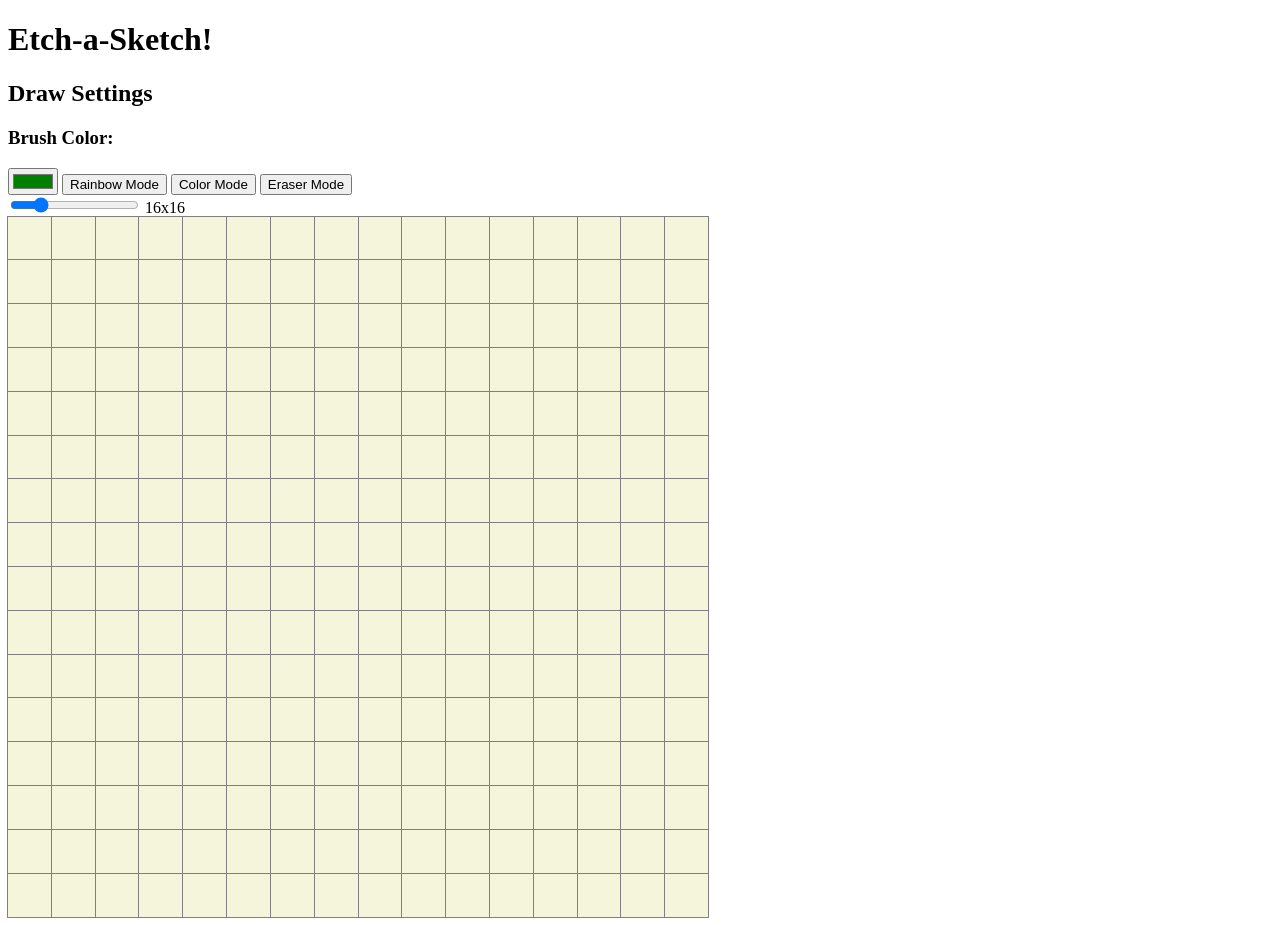
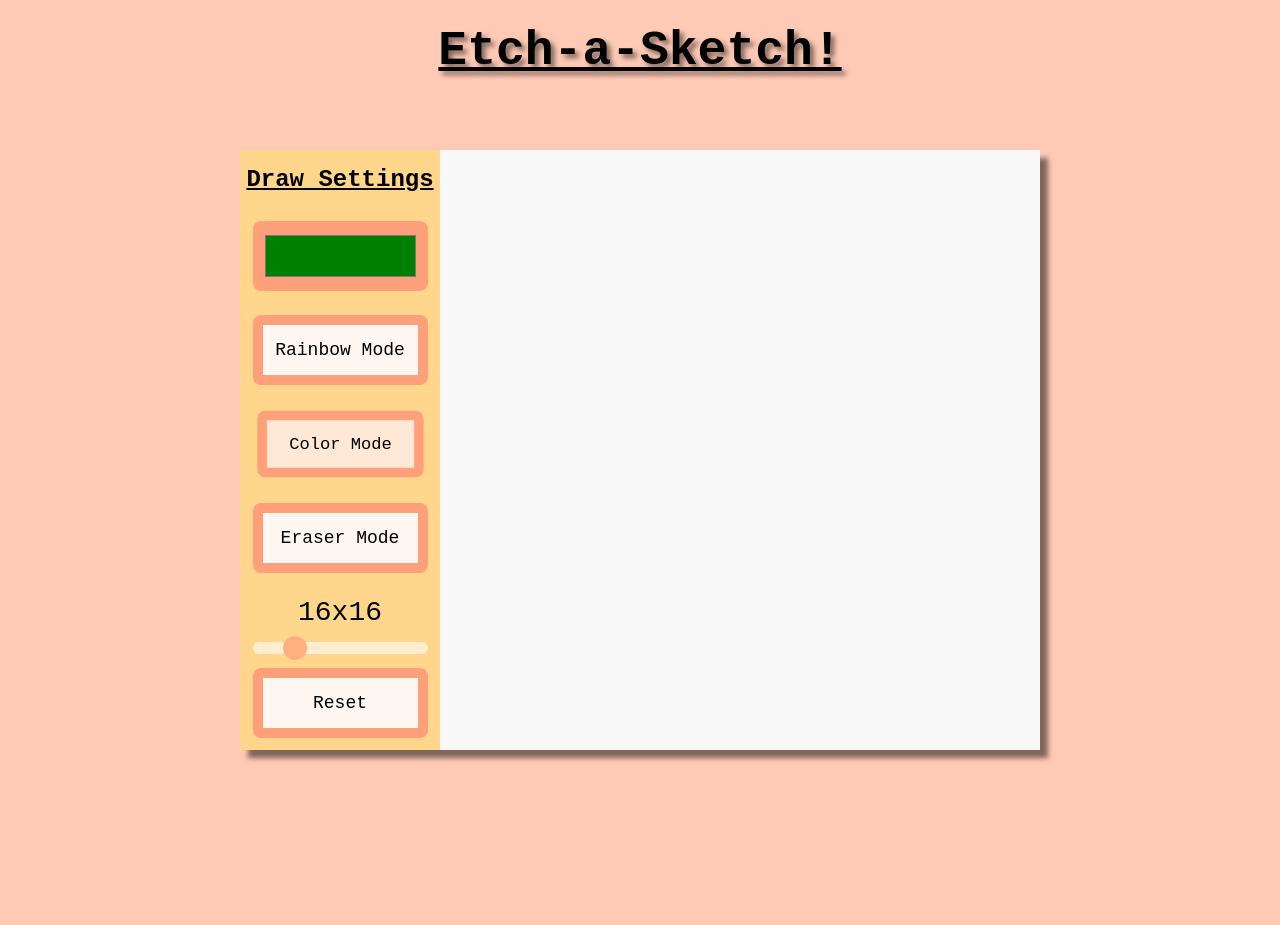
Before and after one commit to BabySparta/etch-a-sketch, a plain HTML site: page index.html in a window 1280 px wide. After the commit the page ends 800 px from the top, so only its background shows below. Drawn offline with Linux system fonts and the light colour scheme.

Commit message:
Finish Etch-a-Sketch UI and logic

```diff
--- a/index.html
+++ b/index.html
@@ -9,18 +9,19 @@
     <script src="script.js" defer></script>
 </head>
 <body>
-    <h1>Etch-a-Sketch!</h1>
-    <h2>Draw Settings</h2>
-    <h3>Brush Color:</h3>
-    <input type="color" class="colorPanel" value="#008000">
-    <button class="rainbowBtn">Rainbow Mode</button>
-    <button class="colorBtn">Color Mode</button>
-    <button class="eraserBtn">Eraser Mode</button>
-
-    <div>
-        <input type="range" min="4" max="64" id="slider" value="16"/>
-        <output id="sliderOut"></output>
+    <h1 class="header">Etch-a-Sketch!</h1>
+    <div class="content">
+        <div class="settings">
+            <h2 class="settingsHdr">Draw Settings</h2>
+            <input type="color" class="colorPanel" value="#008000">
+            <button class="rainbowBtn">Rainbow Mode</button>
+            <button class="colorBtn active">Color Mode</button>
+            <button class="eraserBtn">Eraser Mode</button>
+            <output id="sliderOut"></output>
+            <input type="range" min="4" max="64" id="slider" value="16"/>
+            <button class="reset">Reset</button>
+        </div>
+        <div class="canvas"></div>
     </div>
-    <div class="canvas"></div>
 </body>
 </html>
--- a/script.js
+++ b/script.js
@@ -12,13 +12,17 @@ const rainbow = document.querySelector('.rainbowBtn');
 const color = document.querySelector('.colorBtn');
 const colorPicker = document.querySelector('.colorPanel');
 const eraser = document.querySelector('.eraserBtn');
+const reset = document.querySelector('.reset');
+const size = document.getElementById('slider').value
+
 
 // Changes current color and mode
 function setCurrentColor(newColor) {
     currentColor = newColor
 }
 function setCurrentMode(newMode) {
-    currentMode = newMode
+    modeChange(newMode);
+    currentMode = newMode;
 }
 
 // changes variables when the buttons are pressed
@@ -26,6 +30,7 @@ colorPicker.oninput = (e) => (setCurrentColor(e.target.value));
 color.onclick = () => setCurrentMode('color');
 rainbow.onclick = () => setCurrentMode('rainbow');
 eraser.onclick = () => setCurrentMode('eraser');
+reset.onclick = () => newGrid();
 
 // Makes the grid and adds the event listeners to each created div
 function makeGrid (rows, cols) {
@@ -72,6 +77,7 @@ document.getElementById("slider").oninput = function() {
 const sliderOutput = () => {
     let val = document.getElementById('slider').value
     document.getElementById('sliderOut').textContent = val + 'x' + val
+    let currentSize = val
 }
 
 // Makes a new grid by removing the old one and creating the new one to the correct size based on the slider
@@ -84,7 +90,20 @@ const newGrid = () => {
 }
 
 const modeChange = (newMode) => {
-
+    if(currentMode === 'color') {
+        color.classList.remove('active')
+    } else if(currentMode === 'rainbow') {
+        rainbow.classList.remove('active')
+    } else {
+        eraser.classList.remove('active')
+    }
+    if(newMode === 'color') {
+        color.classList.add('active')
+    } else if(newMode === 'rainbow') {
+        rainbow.classList.add('active')
+    } else {
+        eraser.classList.add('active')
+    }
 }
 
 
--- a/styles.css
+++ b/styles.css
@@ -2,20 +2,133 @@
     --grid-cols: 4;
     --grid-rows: 4;
 }
+
+body {
+    background-color: rgb(255, 202, 181);
+}
+
+* {
+    font-family: 'Courier New', monospace;
+}
+
+.header {
+    text-align: center;
+    font-size: 48px;
+    text-decoration: underline;
+    margin: 24px 0px 72px 0px;
+    font-weight: 900;
+    text-shadow: 4px 4px 5px rgba(0, 0, 0, 0.5);
+}
+
 .canvas {
     display: grid;
-    gap: 1px;
+    gap: 0px;
     grid-template-columns: repeat(var(--grid-cols), 1fr);
     grid-template-rows: repeat(var(--grid-cols), 1fr);
-    width: 700px;
-    height: 700px;
-    background-color: beige;
+    width: 600px;
+    height: 600px;
+    background-color: rgb(248, 248, 248);
 }
 
 .pixel {
     width: 1fr;
     height: 1fr;
-    outline-style: solid;
-    outline-color: gray;
-    outline-width: 1px;
 }
+
+.content {
+    display: flex;
+    justify-content: center;
+    align-items: center;
+    margin:auto;
+    box-shadow: 8px 8px 5px rgba(0, 0, 0, 0.5);
+    width: fit-content;
+}
+
+.settings {
+    display: flex;
+    justify-content: center;
+    align-items: center;
+    flex-direction: column;
+    background-color: rgb(255, 214, 139);
+    height: 600px;
+    width: 200px;
+}
+
+.settingsHdr {
+    font-size: 24px;
+    margin-bottom: auto;
+    margin-top: 16px;
+    text-decoration: underline;
+    font-weight: 900;
+}
+
+input[type='color'] {
+    -webkit-appearance: none;
+    width: 175px;
+    height: 70px;
+    border: none;
+    padding: 10px;
+    background-color: lightsalmon;
+    margin: 12px;
+    border-radius: 8px;
+}
+
+button {
+    width: 175px;
+    height: 70px;
+    border-style: solid;
+    border-width: 10px;
+    border-radius: 8px;
+    border-color: lightsalmon;
+    margin: 12px;
+    font-size: 18px;
+    background-color: rgb(255, 247, 241);
+}
+
+#sliderOut {
+    font-size: 28px;
+    margin: 12px;
+}
+input[type='range'] {
+    -webkit-appearance: none;
+    appearance: none;
+    width: 175px;
+    height: 12px;
+    border-radius: 6px;
+    background-color: rgb(255, 247, 241);
+    opacity: 0.7;
+    -webkit-transition: .2s;
+    transition: opacity .2s;
+}
+
+input[type='range']:hover {
+    opacity: 1;
+    transform: scale(1.05);
+}
+
+input[type='range']::-webkit-slider-thumb {
+    -webkit-appearance: none;
+    appearance: none;
+    height: 24px;
+    width: 24px;
+    border-radius: 50%;
+    background: lightsalmon;
+    cursor: pointer;
+}
+
+input[type='range']::-moz-range-thumb {
+    height: 18px;
+    width: 18px;
+    border-radius: 50%;
+    background: lightsalmon;
+    cursor: pointer;
+}
+
+button:hover, input[type='color']:hover {
+    transform: scale(1.05);
+}
+
+.active {
+    transform: scale(0.95);
+    background-color: rgb(255, 232, 213);
+}
```
